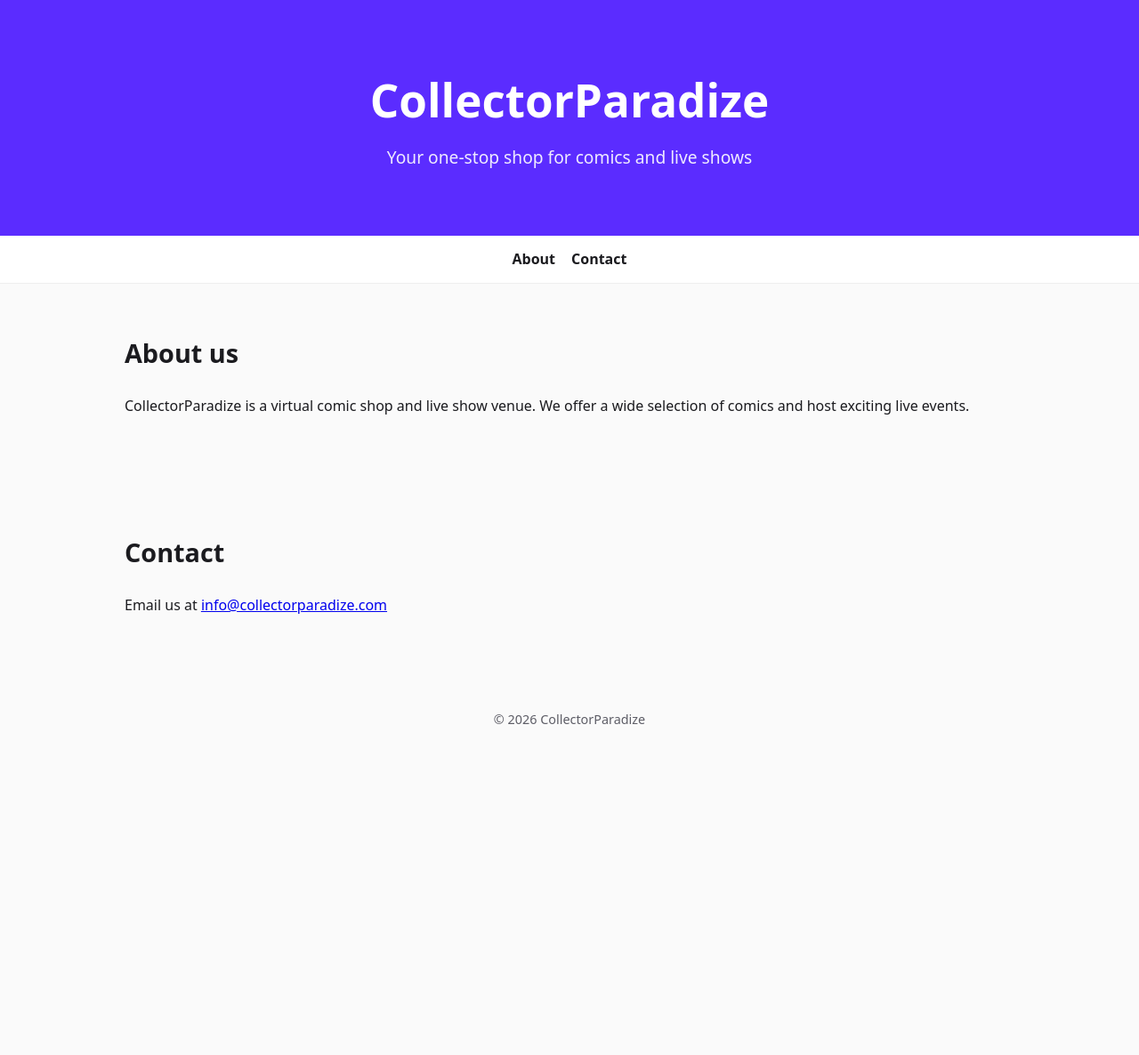
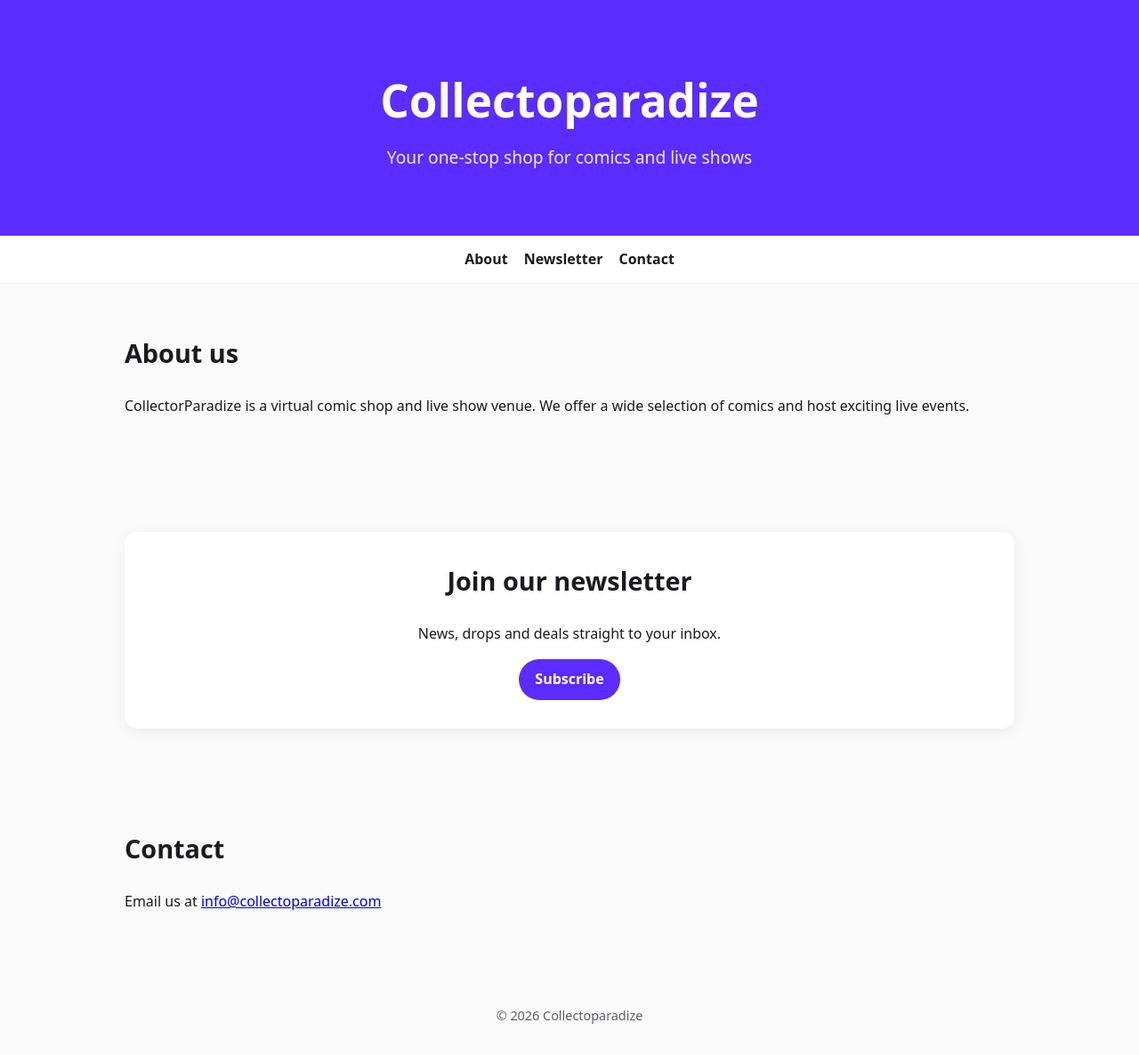
Before and after one commit to huppsean21/collectorparadize-site, a plain HTML site: page index.html in a window 1280 px wide. Shown: the whole page at 89% size. Before the commit the page ends 852 px from the top, so only its background shows below. Drawn offline with Linux system fonts and the light colour scheme.

Commit message:
Update website 2026-11-15T21:31

```diff
--- a/index.html
+++ b/index.html
@@ -1,7 +1,7 @@
 <!doctype html>
 <html lang="en"><head>
 <meta charset="utf-8"><meta name="viewport" content="width=device-width, initial-scale=1">
-<title>CollectorParadize</title>
+<title>Collectoparadize</title>
 <meta name="description" content="Your one-stop shop for comics and live shows">
 <style>
   :root { --p: #5b2cff; --ink: #1b1b1f; --muted: #5d5d66; --bg: #fafafa; }
@@ -21,11 +21,11 @@
   footer { text-align: center; color: var(--muted); padding: 32px 20px; font-size: .9rem; }
 </style></head>
 <body>
-<header><h1>CollectorParadize</h1><p>Your one-stop shop for comics and live shows</p></header>
-<nav><a href="#about">About</a><a href="#contact">Contact</a></nav>
+<header><h1>Collectoparadize</h1><p>Your one-stop shop for comics and live shows</p></header>
+<nav><a href="#about">About</a><a href="#news">Newsletter</a><a href="#contact">Contact</a></nav>
 <section id="about"><h2>About us</h2><p>CollectorParadize is a virtual comic shop and live show venue. We offer a wide selection of comics and host exciting live events.</p></section>
 
-
-<section id="contact"><h2>Contact</h2><p>Email us at <a href="mailto:info@collectorparadize.com">info@collectorparadize.com</a></p></section>
-<footer>© 2026 CollectorParadize</footer>
+<section id="news"><div class="news"><h2>Join our newsletter</h2><p>News, drops and deals straight to your inbox.</p><a class="btn" href="https://brevo.com/signup/collectoparadize" target="_blank" rel="noopener">Subscribe</a></div></section>
+<section id="contact"><h2>Contact</h2><p>Email us at <a href="mailto:info@collectoparadize.com">info@collectoparadize.com</a></p></section>
+<footer>© 2026 Collectoparadize</footer>
 </body></html>
```
